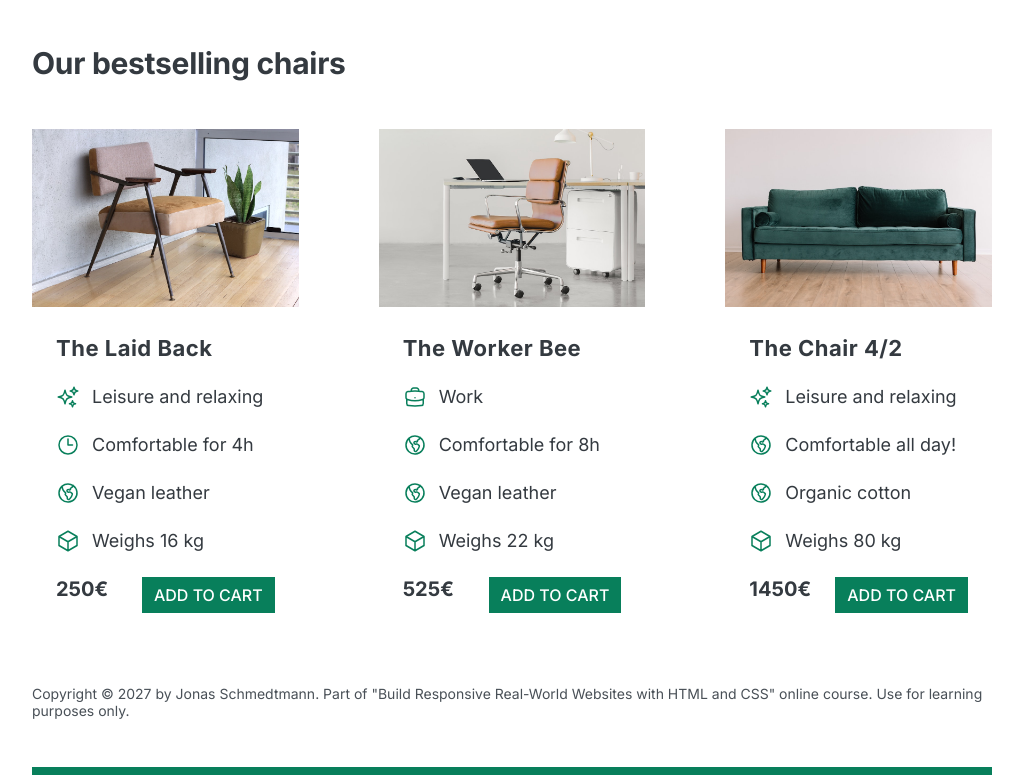
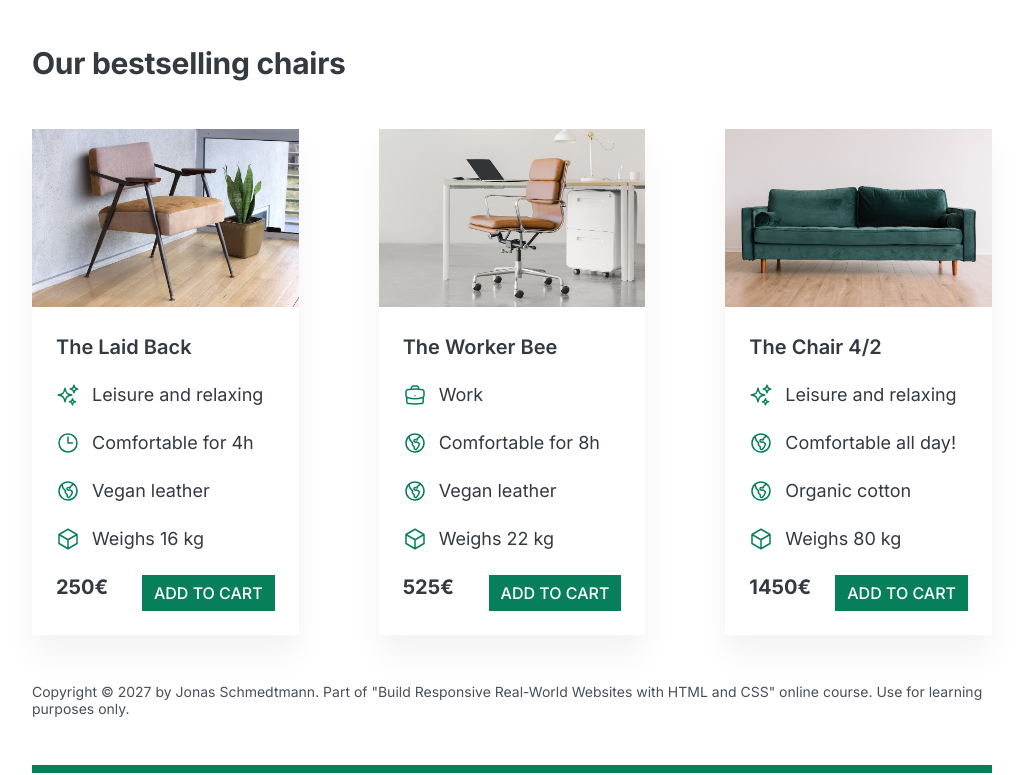
Before and after one commit to maaazi643/Nigeria-Chair-Shop, a plain HTML site: page index.html in a window 1280 px wide. Shown: the part 1129-1904 px from the top of the page, without its empty margins (128-1151 px from the left). Drawn offline with Linux system fonts and the light colour scheme.

Commit message:
Added box shadow to the chair card

```diff
--- a/style.css
+++ b/style.css
@@ -158,15 +158,18 @@ img {
 }
 
 /* CHAIRS */
+
+.chair {
+  box-shadow: 0 20px 30px 0 rgba(0, 0, 0, 0.05);
+}
 .chair-box {
   padding: 24px;
 }
 
 h3 {
   margin-bottom: 24px;
-  font-size: 22px;
-  font-weight: 800;
-  letter-spacing: 0.5px;
+  font-size: 20px;
+  font-weight: 600;
 }
 
 .chair-details {
```
